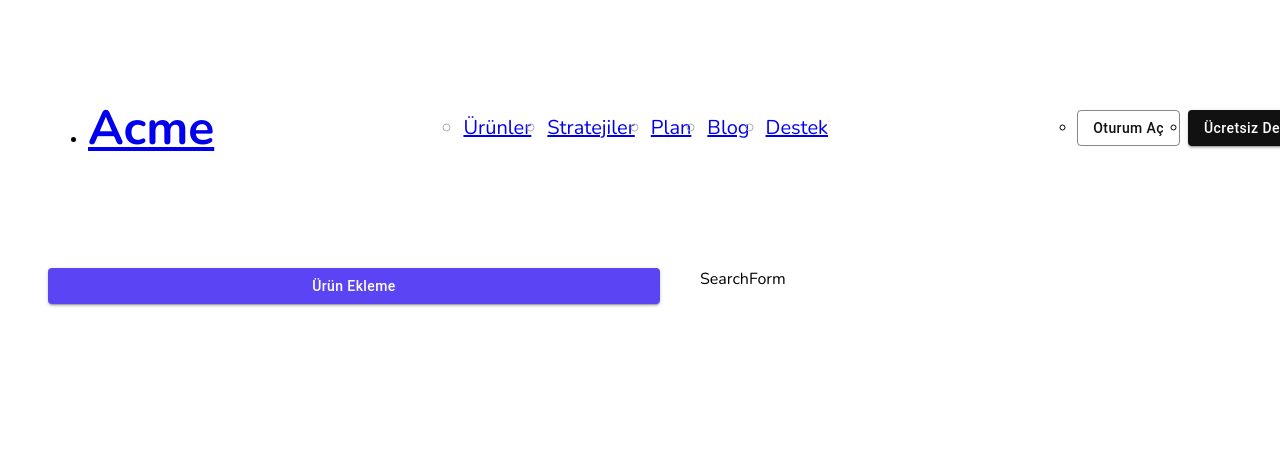
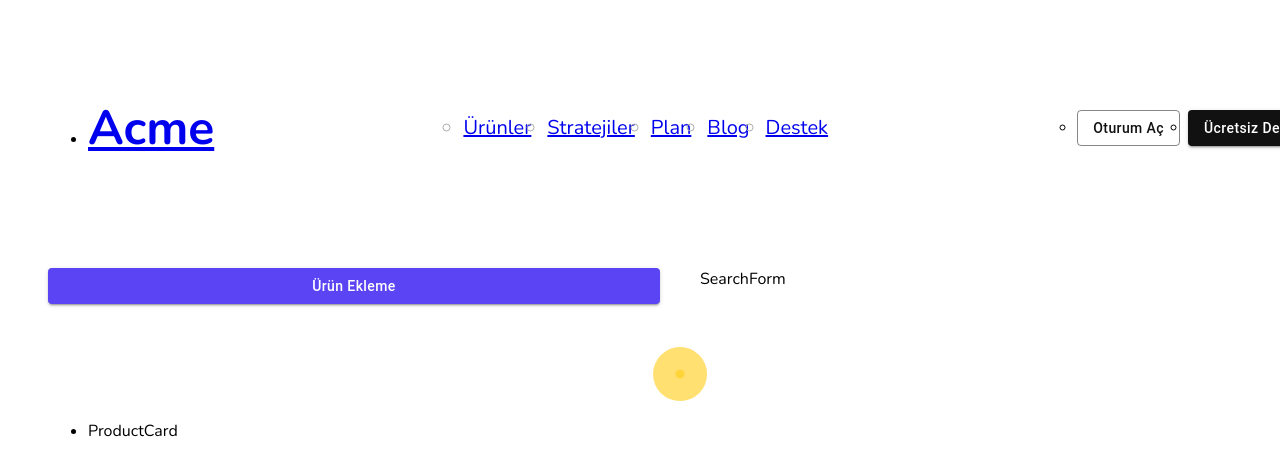
Before and after one commit to halilibrahimcelik/case-study-crud, a Next.js app: page /products in a window 1280 px wide. Shown: the top 476 px of the page. Built offline with nearby package versions, Linux system fonts and the light colour scheme; no server answers.

Commit message:
feat:loading spinner component added.

```diff
--- a/package.json
+++ b/package.json
@@ -21,6 +21,7 @@
     "react": "^18",
     "react-dom": "^18",
     "react-redux": "^8.1.3",
+    "react-spinners": "^0.13.8",
     "redux-thunk": "^2.4.2"
   },
   "devDependencies": {
--- /dev/null
+++ b/src/app/components/spinner/index.tsx
@@ -0,0 +1,16 @@
+import React from "react";
+import { BounceLoader } from "react-spinners";
+
+type Props = {
+  size?: number;
+};
+
+const Spinner = ({ size = 60 }: Props) => {
+  return (
+    <div className="flex items-center justify-center w-full">
+      <BounceLoader size={size} color="#ffcb13" />
+    </div>
+  );
+};
+
+export default Spinner;
--- a/src/app/containers/productContainer/index.tsx
+++ b/src/app/containers/productContainer/index.tsx
@@ -9,7 +9,8 @@ import React, { useEffect, useMemo } from "react";
 import { useSelector } from "react-redux";
 import SearchForm from "./searchProduct";
 import AddProduct from "./addProduct";
-
+import ProductCard from "./productCard";
+import Spinner from "@/app/components/spinner";
 type Props = {};
 
 const ProductContainer = (props: Props) => {
@@ -33,6 +34,12 @@ const ProductContainer = (props: Props) => {
         <AddProduct />
         <SearchForm />
       </div>
+      <div className="py-5">
+        <Spinner />
+        <ul className="grid grid-cols-1 md:grid-cols-2 gap-5">
+          <ProductCard />
+        </ul>
+      </div>
     </Wrapper>
   );
 };
--- /dev/null
+++ b/src/app/containers/productContainer/productCard/index.tsx
@@ -0,0 +1,9 @@
+import React from "react";
+
+type Props = {};
+
+const ProductCard = (props: Props) => {
+  return <li>ProductCard</li>;
+};
+
+export default ProductCard;
```
Also changed, not shown: 1 other file (tests, documents, lock files or other folders).
